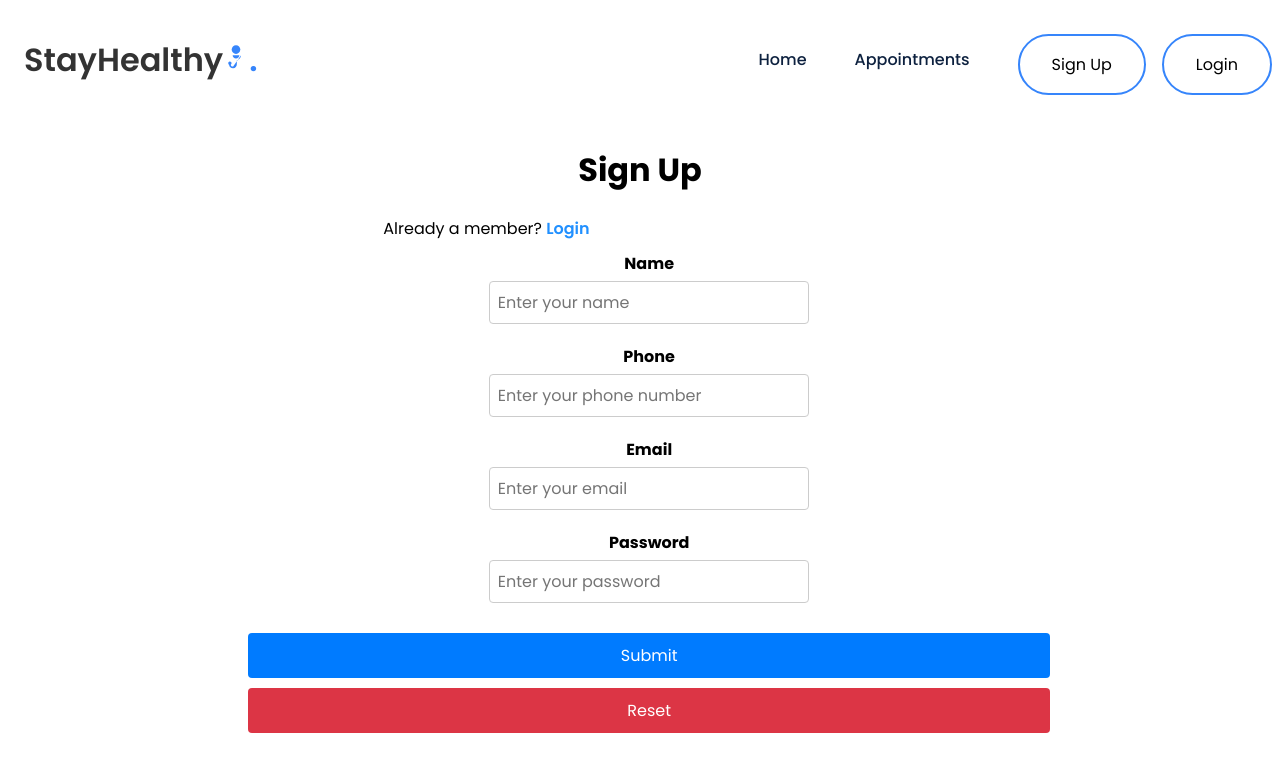
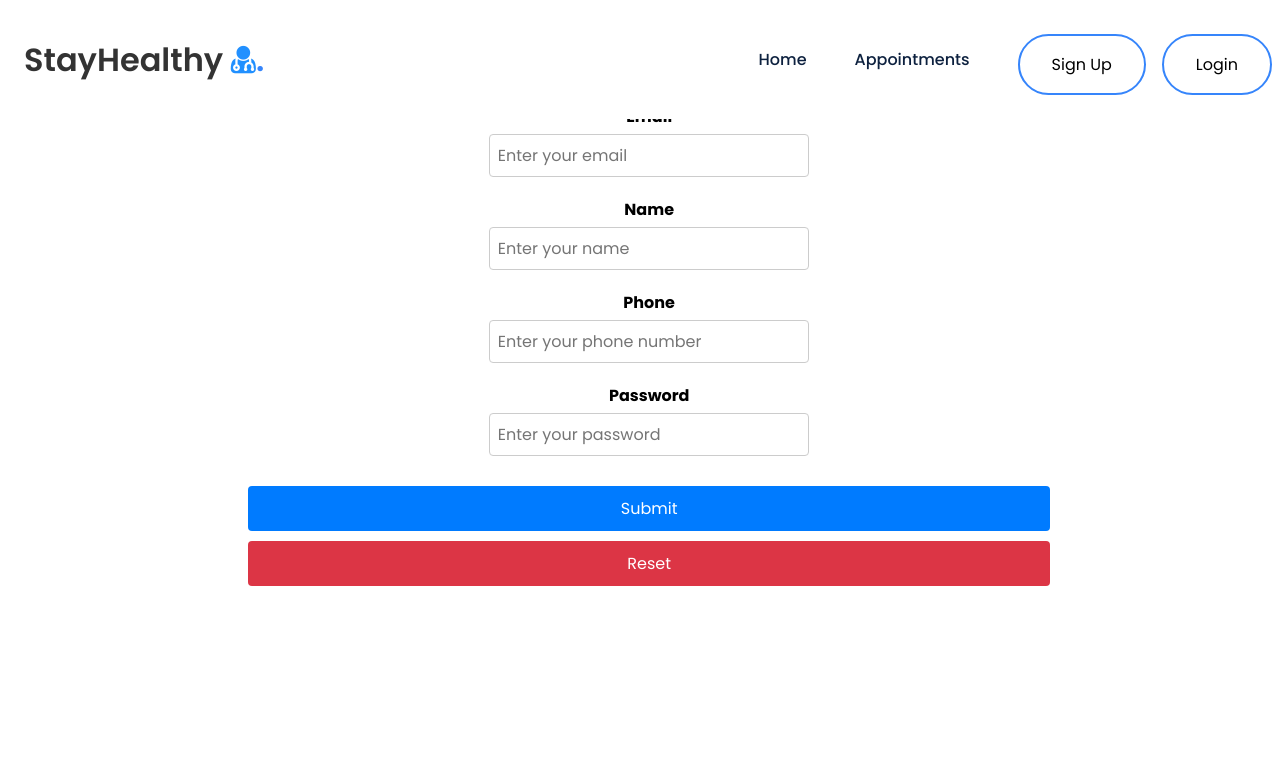
Before and after one commit to BashS117/test_med_app, a React (Create React App) app: page /Sign_Up in a window 1280 px wide. Shown: the top 772 px of the page. Built offline with nearby package versions, Linux system fonts and the light colour scheme.

Commit message:
Embed code in the Sign Up page to establish backend connectivity

```diff
--- a/src/Components/Navbar/Navbar.css
+++ b/src/Components/Navbar/Navbar.css
@@ -28,6 +28,7 @@
     position: relative;
     cursor: pointer;
 }
+
 /* Display dropdown menu on hover */
 .welcome-user:hover .dropdown-menu {
     display: block;
--- a/src/Components/Navbar/Navbar.js
+++ b/src/Components/Navbar/Navbar.js
@@ -1,44 +1,84 @@
-import React from 'react'
-import "./Navbar.css"
-import { Link } from 'react-router-dom';
-function Navbar ()  {
+import React, { useEffect, useState } from "react";
+import { Link } from "react-router-dom";
+import "./Navbar.css";
+
+const Navbar = () => {
+  const [click, setClick] = useState(false);
+  const [isLoggedIn, setIsLoggedIn] = useState(false);
+  const [username, setUsername] = useState("");
+  const [email, setEmail] = useState("");
+  const [showDropdown, setShowDropdown] = useState(false);
+
+  const handleClick = () => setClick(!click);
+
+  const handleLogout = () => {
+    sessionStorage.removeItem("auth-token");
+    sessionStorage.removeItem("name");
+    sessionStorage.removeItem("email");
+    sessionStorage.removeItem("phone");
+    localStorage.removeItem("doctorData");
+    setIsLoggedIn(false);
+
+    // Remove reviewFormData from local storage
+    for (let i = 0; i < localStorage.length; i++) {
+      const key = localStorage.key(i);
+      if (key.startsWith("reviewFormData_")) {
+        localStorage.removeItem(key);
+      }
+    }
+
+    setEmail('');
+    window.location.reload();
+  };
+
+  useEffect(() => {
+    const storedEmail = sessionStorage.getItem("email");
+
+    if (storedEmail) {
+      setIsLoggedIn(true);
+      setEmail(storedEmail);
+
+      // Extract the username (portion of email before '@')
+      const extractedUsername = storedEmail.split('@')[0];
+      setUsername(extractedUsername.charAt(0).toUpperCase() + extractedUsername.slice(1)); // Capitalize first letter
+    }
+  }, []);
+
   return (
     <nav>
-
       <div className="nav__logo">
-
         <Link to="/">
-        StayHealthy
-        <svg xmlns="http://www.w3.org/2000/svg" height="26" width="26" viewBox="0 0 1000 1000" style={{ fill: '#3685fb' }}>
-            <title>Doctor With Stethoscope SVG icon</title>
-            <g>
-                <g>
-
-                    <path d="M499.8,10c91.7,0,166,74.3,166,166c0,91.7-74.3,166-166,166c-91.7,0-166-74.3-166-166C333.8,84.3,408.1,10,499.8,10z"></path>
-                    <path d="M499.8,522.8c71.2,0,129.1-58.7,129.1-129.1H370.6C370.6,464.1,428.6,522.8,499.8,522.8z"></path>
-                    <path d="M693.2,395c-0.7,94.9-70.3,173.7-160.8,188.9v155.9c0,80.3-60.7,150.8-140.8,155.3c-83,4.7-152.7-58.9-157.6-139.7c-22-12.8-35.6-38.5-30.3-66.7c4.7-25.1,25.5-45.6,50.8-49.9c39.7-6.7,74.1,23.7,74.1,62.1c0,23-12.3,43-30.7,54.1c4.7,45.4,45.1,80.4,92.6,76c44.6-4,77.2-44...."></path>
-                </g>
-            </g>
-        </svg>
+          StayHealthy <i style={{ color: '#2190FF' }} className="fa fa-user-md"></i>
         </Link>
-
         <span>.</span>
       </div>
-    <div className="nav__icon"
-    // onClick={handleClick}
-    >
-      <i className="fa fa-times fa fa-bars"></i>
+      <div className="nav__icon" onClick={handleClick}>
+        <i className={click ? "fa fa-times" : "fa fa-bars"}></i>
       </div>
-
-    <ul className="nav__links active">
+      <ul className={click ? 'nav__links active' : 'nav__links'}>
         <li className="link">
           <Link to="/">Home</Link>
         </li>
         <li className="link">
-        <Link to="#">Appointments</Link>
+          <Link to="/search/doctors">Appointments</Link>
         </li>
+
+        {isLoggedIn ? (
+          <>
+            <li className="link" style={{ display: 'flex', alignItems: 'center' }}>
+              {/* Display username next to logout button */}
+              <span className="username" style={{ marginRight: '10px', fontWeight: 'bold', textWrap: "nowrap" }}>
+                Welcome, {username}
+              </span>
+              <button className="btn2" onClick={handleLogout}>
+                Logout
+              </button>
+            </li>
+          </>
+        ) : (
+          <>
             <li className="link">
-        <Link to="/Sign_Up">
+              <Link to="/Sign_up">
                 <button className="btn1">Sign Up</button>
               </Link>
             </li>
@@ -47,8 +87,11 @@
                 <button className="btn1">Login</button>
               </Link>
             </li>
+          </>
+        )}
       </ul>
     </nav>
-  )
-}
+  );
+};
+
 export default Navbar;
--- a/src/Components/Sign_Up/Sign_Up.js
+++ b/src/Components/Sign_Up/Sign_Up.js
@@ -1,118 +1,95 @@
+// Following code has been commented with appropriate comments for your reference.
 import React, { useState } from 'react';
-import "./Sign_Up.css";
+import './Sign_Up.css'
+import { Link, useNavigate } from 'react-router-dom';
+import { API_URL } from '../../config';
 
-function Sign_Up() {
-  const [name, setName] = useState(''); // State to hold the name
-  const [phone, setPhone] = useState(''); // State to hold the phone number
-  const [email, setEmail] = useState(''); // State to hold the email
-  const [password, setPassword] = useState(''); // State to hold the password
-  const [error, setError] = useState(''); // State to hold validation error
+// Function component for Sign Up form
+const Sign_Up = () => {
+    // State variables using useState hook
+    const [name, setName] = useState('');
+    const [email, setEmail] = useState('');
+    const [phone, setPhone] = useState('');
+    const [password, setPassword] = useState('');
+    const [showerr, setShowerr] = useState(''); // State to show error messages
+    const navigate = useNavigate(); // Navigation hook from react-router
 
-  const handleSubmit = (e) => {
-    e.preventDefault(); // Prevent form submission
+    // Function to handle form submission
+    const register = async (e) => {
+        e.preventDefault(); // Prevent default form submission
 
-    // Validate form fields
-    if (!name) {
-      setError('Name is required.'); // Check if name is provided
-      return;
+        // API Call to register user
+        const response = await fetch(`${API_URL}/api/auth/register`, {
+            method: "POST",
+            headers: {
+                "Content-Type": "application/json",
+            },
+            body: JSON.stringify({
+                name: name,
+                email: email,
+                password: password,
+                phone: phone,
+            }),
+        });
+
+        const json = await response.json(); // Parse the response JSON
+
+        if (json.authtoken) {
+            // Store user data in session storage
+            sessionStorage.setItem("auth-token", json.authtoken);
+            sessionStorage.setItem("name", name);
+            sessionStorage.setItem("phone", phone);
+            sessionStorage.setItem("email", email);
+
+            // Redirect user to home page
+            navigate("/");
+            window.location.reload(); // Refresh the page
+        } else {
+            if (json.errors) {
+                for (const error of json.errors) {
+                    setShowerr(error.msg); // Show error messages
                 }
-
-    if (phone.length !== 10 || isNaN(phone)) {
-      setError('Please enter a valid 10-digit phone number.'); // Validate phone number
-      return;
+            } else {
+                setShowerr(json.error);
             }
-
-    const emailPattern = /^[^\s@]+@[^\s@]+\.[^\s@]+$/; // Basic email regex
-    if (!emailPattern.test(email)) {
-      setError('Please enter a valid email address.'); // Validate email format
-      return;
         }
-
-    if (password.length < 6) {
-      setError('Password must be at least 6 characters long.'); // Validate password length
-      return;
-    }
-
-    setError(''); // Clear error message if all validations pass
-
-    // Proceed with form submission logic (e.g., API call)
-    console.log('Form submitted:', { name, phone, email, password });
     };
 
+    // JSX to render the Sign Up form
     return (
-    <div className="container" style={{ marginTop: '5%' }}>
+        <div className="container" style={{marginTop:'5%'}}>
             <div className="signup-grid">
-        <div className="signup-text">
-          <h1>Sign Up</h1>
+                <div className="signup-form">
+                    <form method="POST" onSubmit={register}>
+                        <div className="form-group">
+                            <label htmlFor="email">Email</label>
+                            <input value={email} onChange={(e) => setEmail(e.target.value)} type="email" name="email" id="email" className="form-control" placeholder="Enter your email" aria-describedby="helpId" />
+                            {showerr && <div className="err" style={{ color: 'red' }}>{showerr}</div>}
                         </div>
-        <div className="signup-text1" style={{ textAlign: 'left' }}>
-          Already a member? <span><a href="../Login/Login.html" style={{ color: '#2190FF' }}> Login</a></span>
-        </div>
-        <div className="signup-form">
-          <form onSubmit={handleSubmit}> {/* Added onSubmit handler */}
+                        {/* Apply similar logic for other form elements like name, phone, and password to capture user information */}
                         <div className="form-group">
            <label htmlFor="name">Name</label>
-              <input
-                type="text"
-                name="name"
-                id="name"
-                required
-                className="form-control"
-                placeholder="Enter your name"
-                value={name} // Controlled input
-                onChange={(e) => setName(e.target.value)} // Update state on input change
-              />
+           <input value={name} type="text" onChange={(e) => setName(e.target.value)} name="name" id="name" className="form-control" placeholder="Enter your name" aria-describedby="helpId" />
        </div>
        <div className="form-group">
            <label htmlFor="phone">Phone</label>
-              <input
-                type="tel"
-                name="phone"
-                id="phone"
-                required
-                className="form-control"
-                placeholder="Enter your phone number"
-                value={phone} // Controlled input
-                onChange={(e) => setPhone(e.target.value)} // Update state on input change
-                maxLength={10} // Limit input to 10 digits
-              />
-            </div>
-            <div className="form-group">
-              <label htmlFor="email">Email</label>
-              <input
-                type="email"
-                name="email"
-                id="email"
-                required
-                className="form-control"
-                placeholder="Enter your email"
-                value={email} // Controlled input
-                onChange={(e) => setEmail(e.target.value)} // Update state on input change
-              />
+           <input value={phone} onChange={(e) => setPhone(e.target.value)} type="tel" name="phone" id="phone" className="form-control" placeholder="Enter your phone number" aria-describedby="helpId" />
        </div>
        <div className="form-group">
            <label htmlFor="password">Password</label>
-              <input
-                type="password"
-                name="password"
-                id="password"
-                required
-                className="form-control"
-                placeholder="Enter your password"
-                value={password} // Controlled input
-                onChange={(e) => setPassword(e.target.value)} // Update state on input change
-              />
+           <input value={password} onChange={(e) => setPassword(e.target.value)} name="password" id="password" className="form-control" placeholder="Enter your password" aria-describedby="helpId" />
+
        </div>
-            {error && <p className="error-text">{error}</p>} {/* Show error message if exists */}
        <div className="btn-group">
               <button type="submit" className="btn btn-primary mb-2 mr-1 waves-effect waves-light">Submit</button>
               <button type="reset" className="btn btn-danger mb-2 waves-effect waves-light">Reset</button>
             </div>
                     </form>
+
                 </div>
             </div>
         </div>
     );
 }
 
-export default Sign_Up;
+export default Sign_Up; // Export the Sign_Up component for use in other components
--- a/src/config.js
+++ b/src/config.js
@@ -1,4 +1,4 @@
-export const API_URL = window.location.hostname === "localhost" ? "<add your theia server side url>" : "add your theia server side url";
+export const API_URL = window.location.hostname === "localhost" ? "https://sebasrm2000-8181.theiadockernext-1-labs-prod-theiak8s-4-tor01.proxy.cognitiveclass.ai/" : "https://sebasrm2000-8181.theiadockernext-1-labs-prod-theiak8s-4-tor01.proxy.cognitiveclass.ai/";
 console.log(
     "API_URL :",
     API_URL
```
Also changed, not shown: 1 other file (tests, documents, lock files or other folders). Lines whose indentation alone changed are shown as unchanged.
